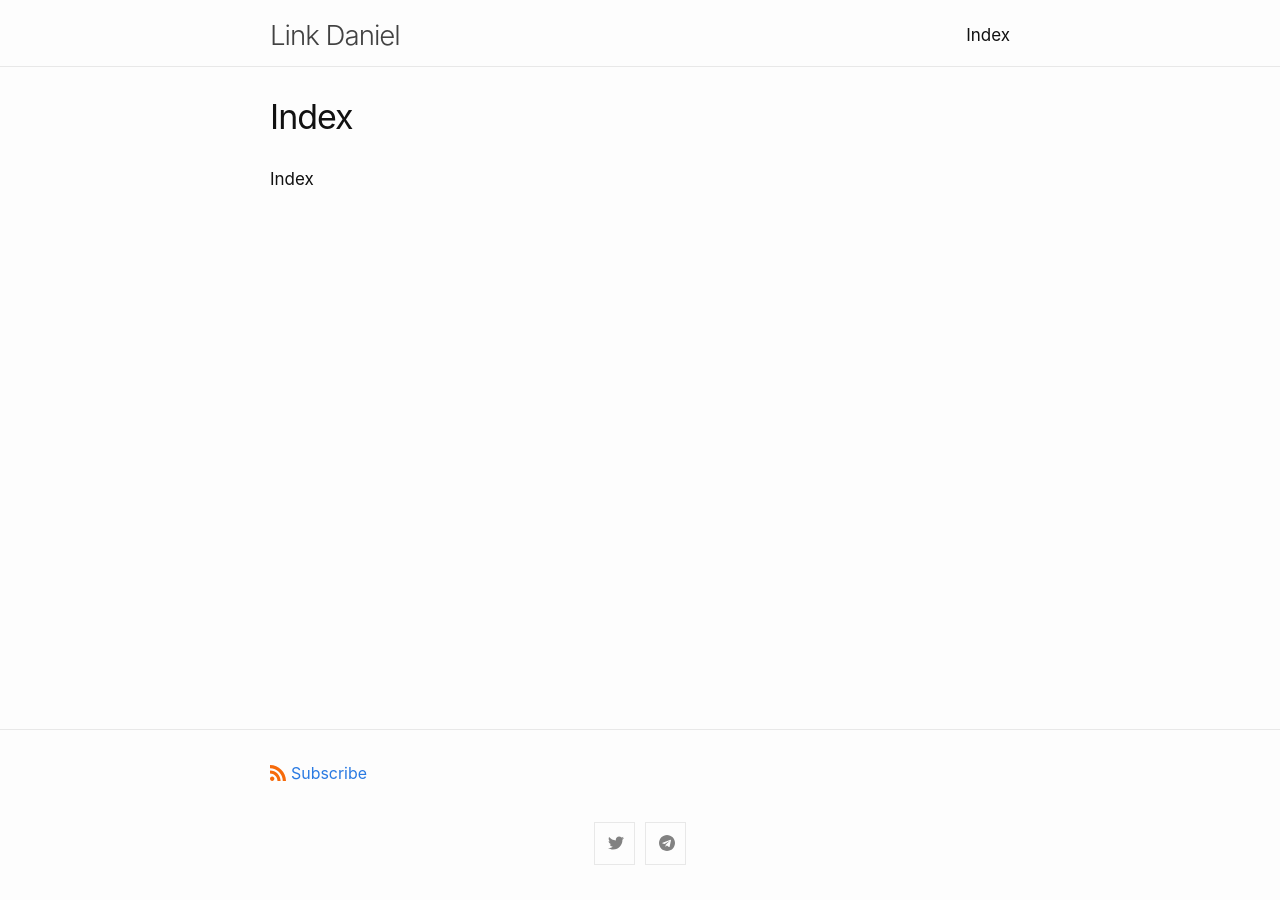
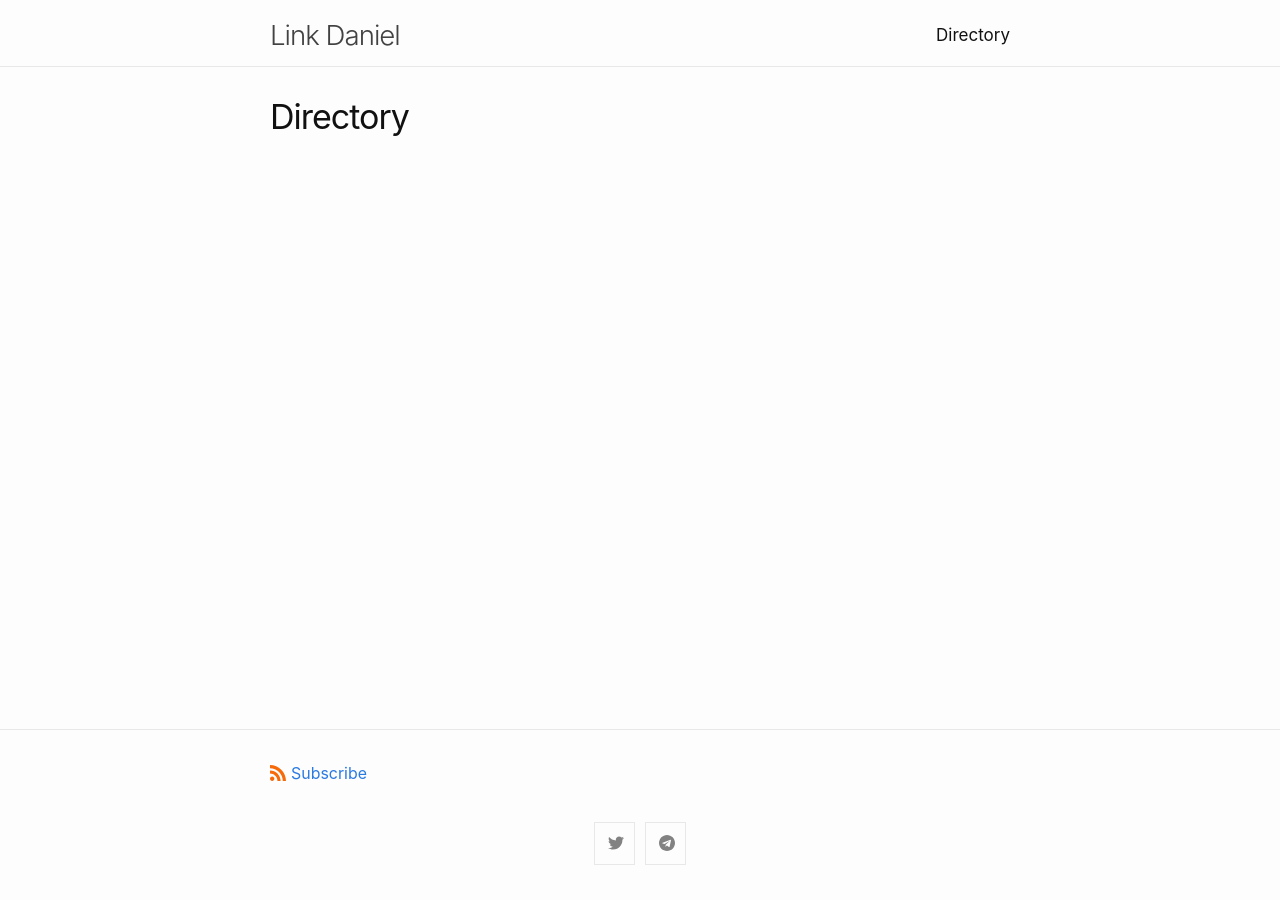
Before and after one commit to link-daniel/link.github.io, a Jekyll site: the page built from directory.md, in a window 1280 px wide. Built offline with Jekyll 4.4.1, drawn with Linux system fonts in a browser that asks for light colours.

Commit message:
Update directory.md

```diff
--- a/directory.md
+++ b/directory.md
@@ -1,7 +1,5 @@
 ---
 layout: page
-title: Index
-permalink: /index/
+title: Directory
+permalink: /directory/
 ---
-
-Index
```
